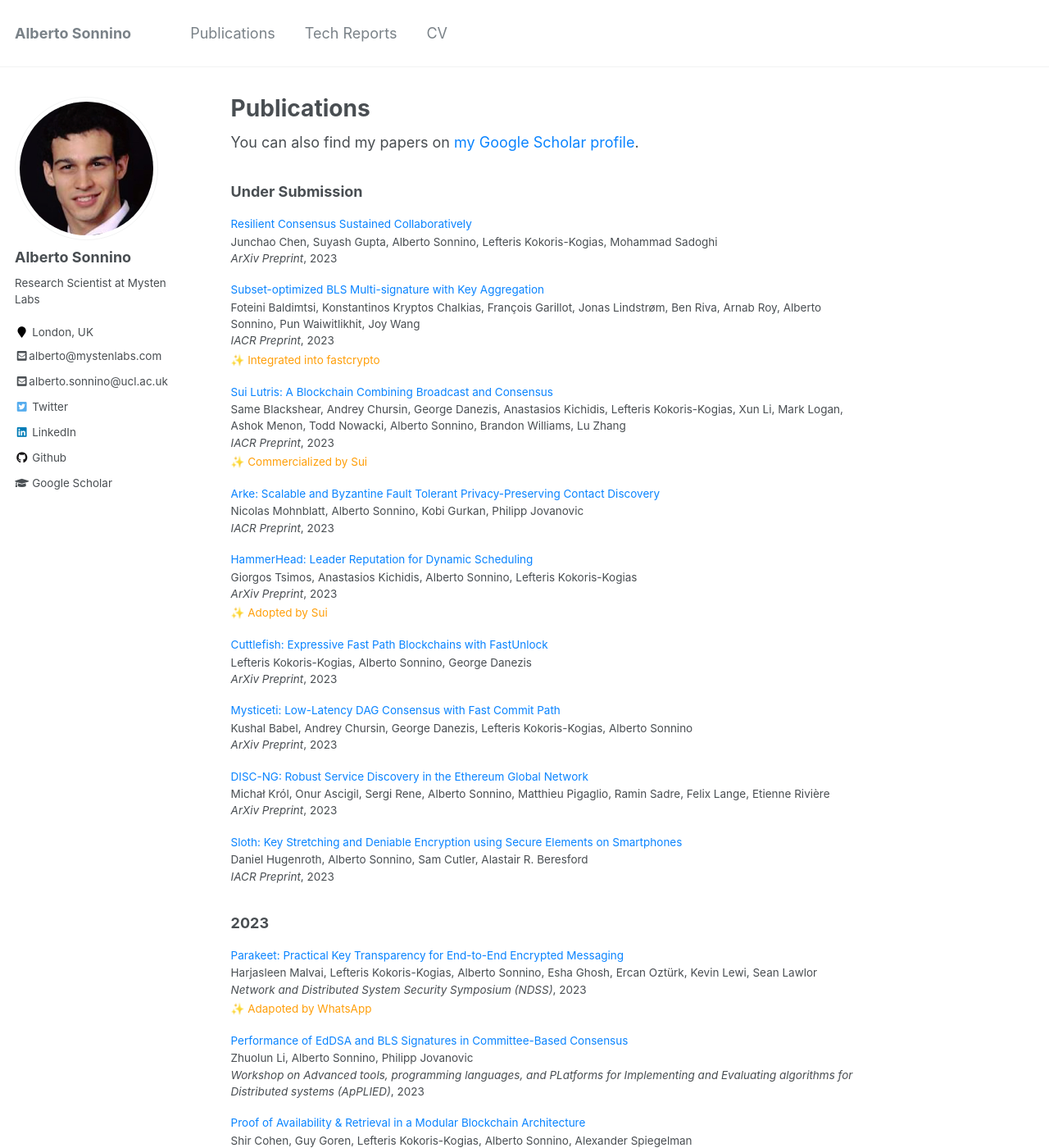
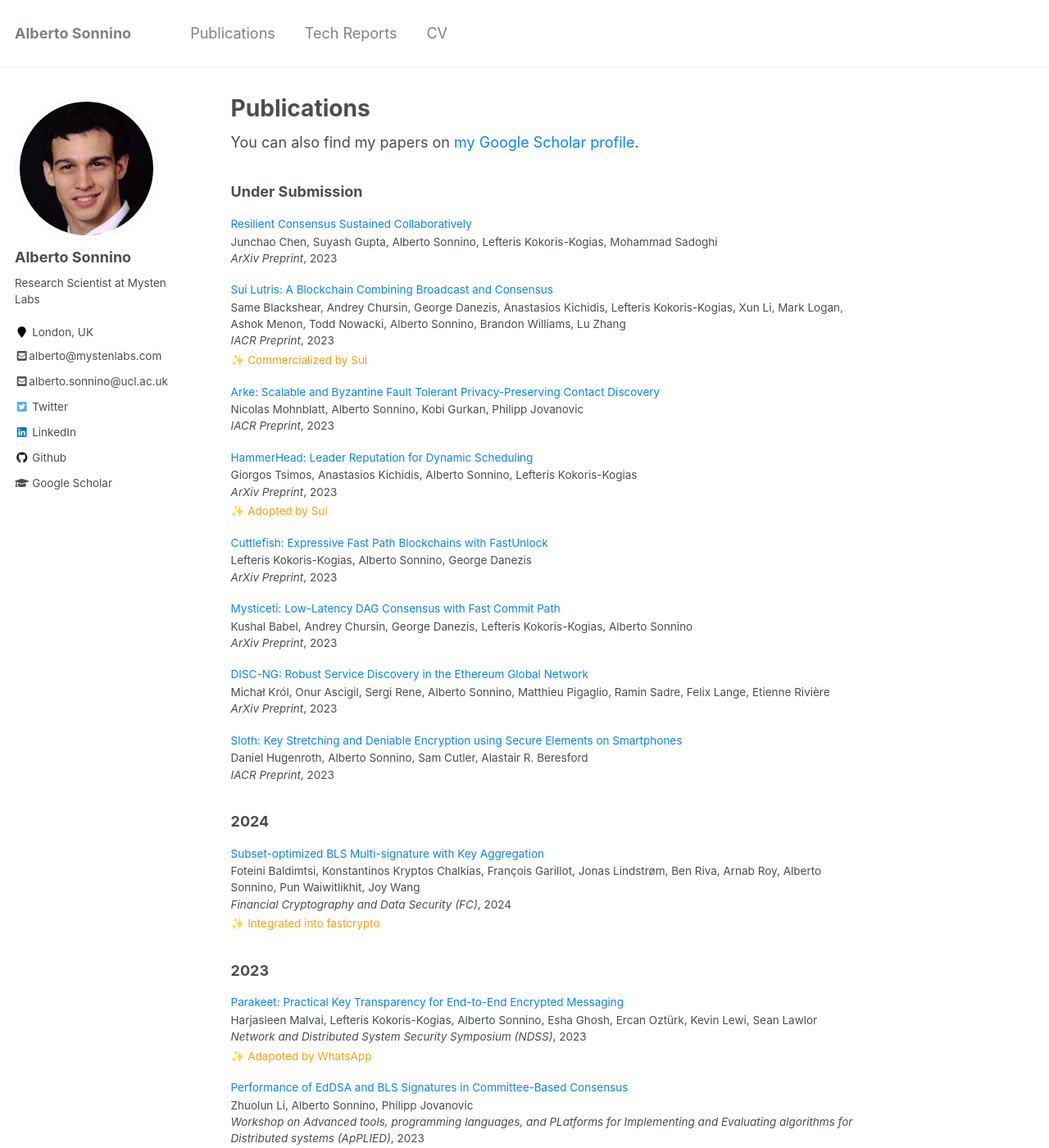
Before and after one commit to asonnino/asonnino.github.io, a Jekyll site: the page built from _pages/publications.md, in a window 1280 px wide and 1400 px high. Shown: the whole window at 82% size. Built offline with Jekyll 4.4.1, drawn with Linux system fonts in a browser that asks for light colours.

```diff
--- a/_data/papers.json
+++ b/_data/papers.json
@@ -317,11 +317,11 @@
     "filename": "poc.pdf"
   },
   {
-    "category": "submission",
+    "category": "publication",
     "title": "Subset-optimized BLS Multi-signature with Key Aggregation",
     "authors": "Foteini Baldimtsi, Konstantinos Kryptos Chalkias, François Garillot, Jonas Lindstrøm, Ben Riva, Arnab Roy, Alberto Sonnino, Pun Waiwitlikhit, Joy Wang",
-    "venue": "IACR Preprint",
-    "date": 2023,
+    "venue": "Financial Cryptography and Data Security (FC)",
+    "date": 2024,
     "filename": "smskr.pdf",
     "adoptions": ["Integrated into fastcrypto"]
   },
```
